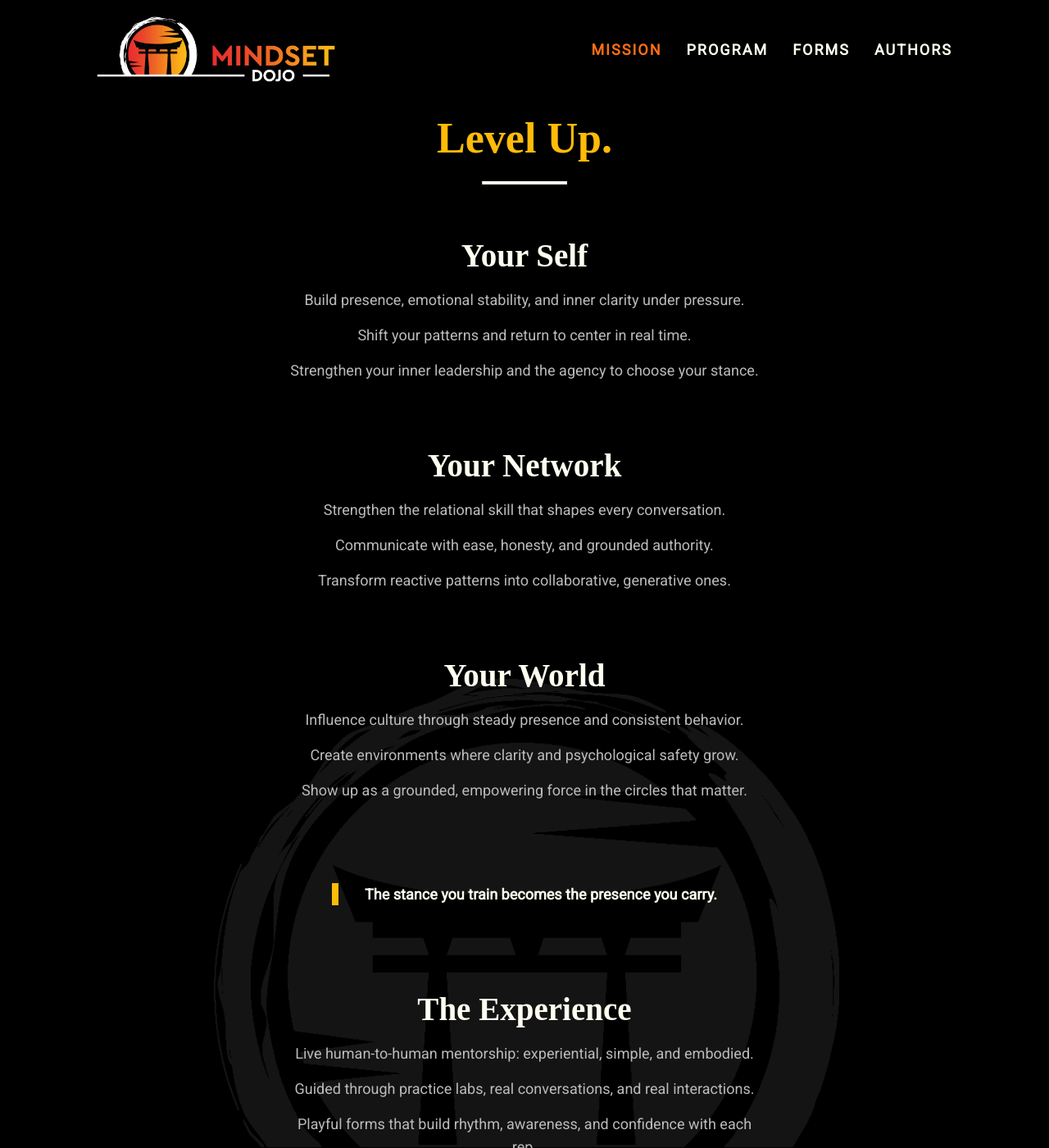
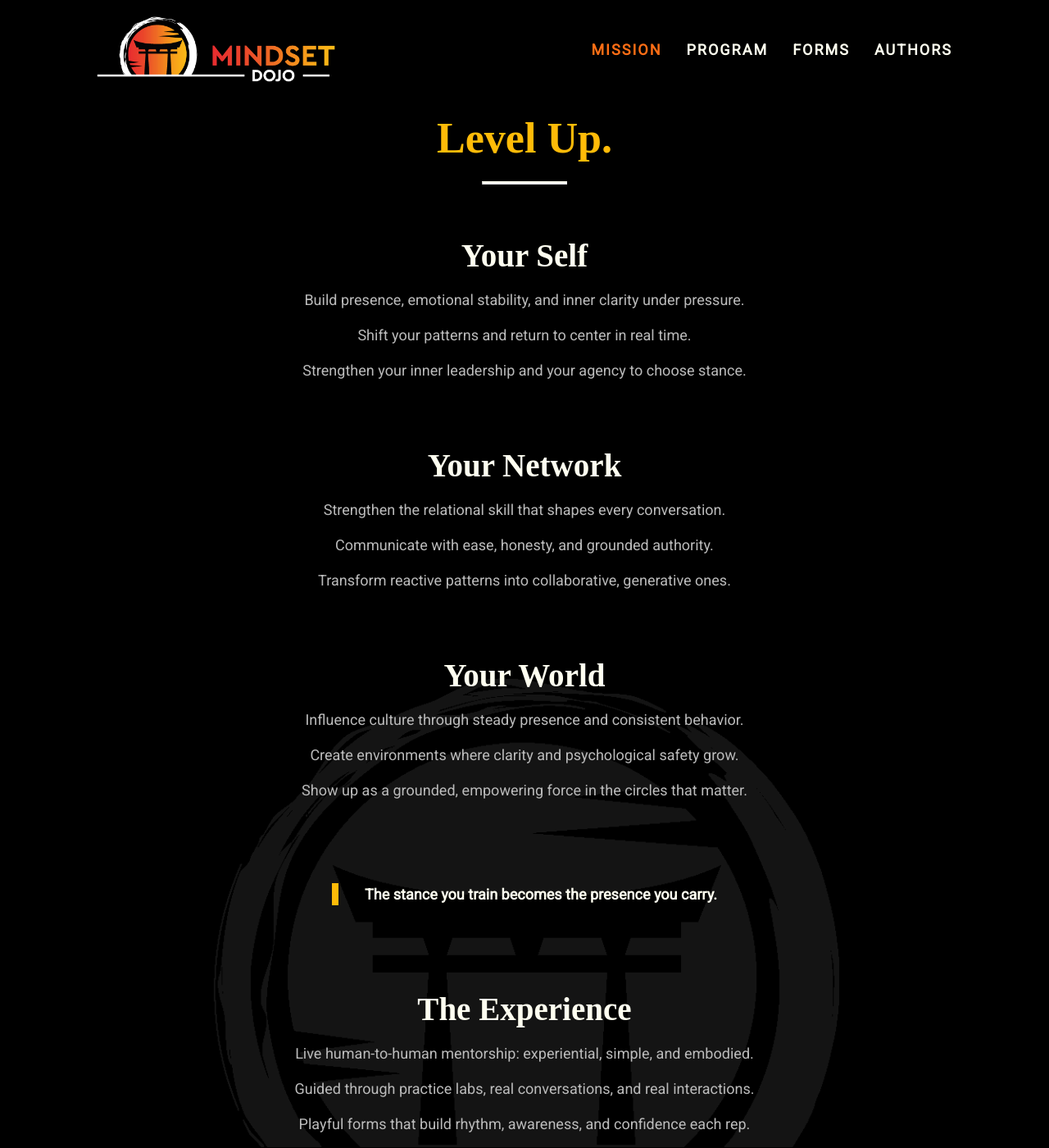
Before and after one commit to mindset-dojo/mindset-dojo.github.io, a Jekyll site: the page built from mission.md, in a window 1280 px wide and 1400 px high. Shown: the whole window at 82% size. Built offline with Jekyll 4.4.1, drawn with Linux system fonts in a browser that asks for light colours; some web fonts are replaced.

Commit message:
fix: streamline

```diff
--- a/_data/sections/mission.yaml
+++ b/_data/sections/mission.yaml
@@ -20,7 +20,7 @@ sections:
       items:
         - "Build presence, emotional stability, and inner clarity under pressure."
         - "Shift your patterns and return to center in real time."
-        - "Strengthen your inner leadership and the agency to choose your stance."
+        - "Strengthen your inner leadership and your agency to choose stance."
   - type: text
     data:
       label: "Your Network"
@@ -44,7 +44,7 @@ sections:
       items:
         - "Live human-to-human mentorship: experiential, simple, and embodied."
         - "Guided through practice labs, real conversations, and real interactions."
-        - "Playful forms that build rhythm, awareness, and confidence with each rep."
+        - "Playful forms that build rhythm, awareness, and confidence each rep."
   - type: text
     data:
       label: "The Transformation"
```
